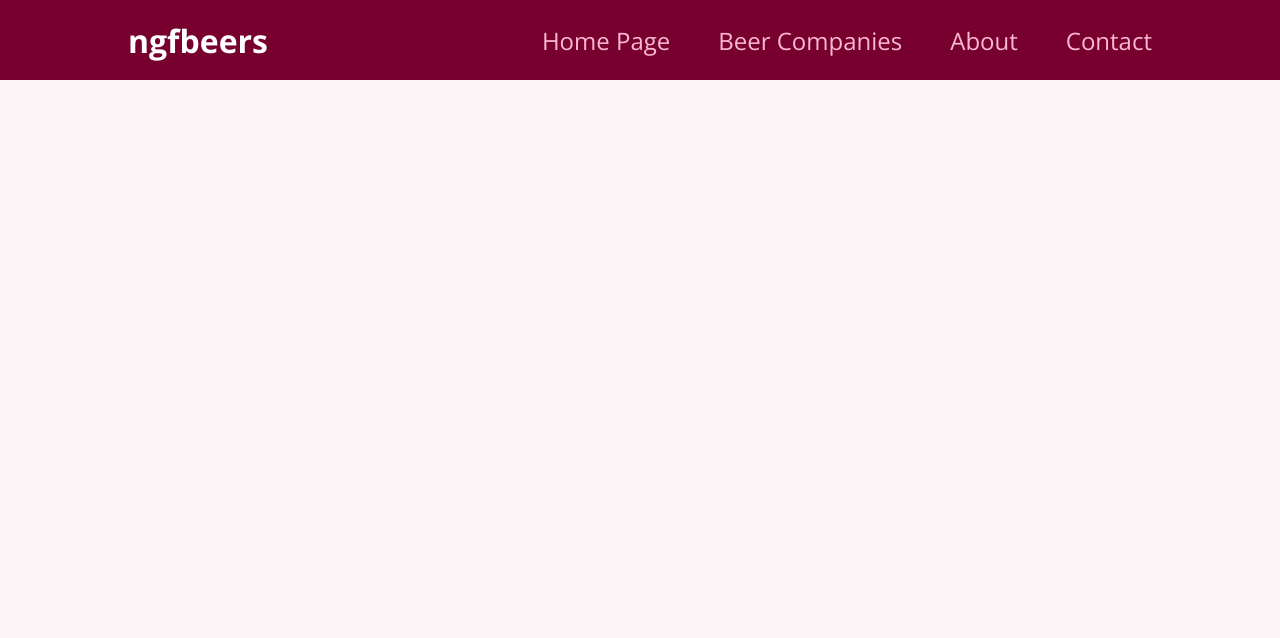
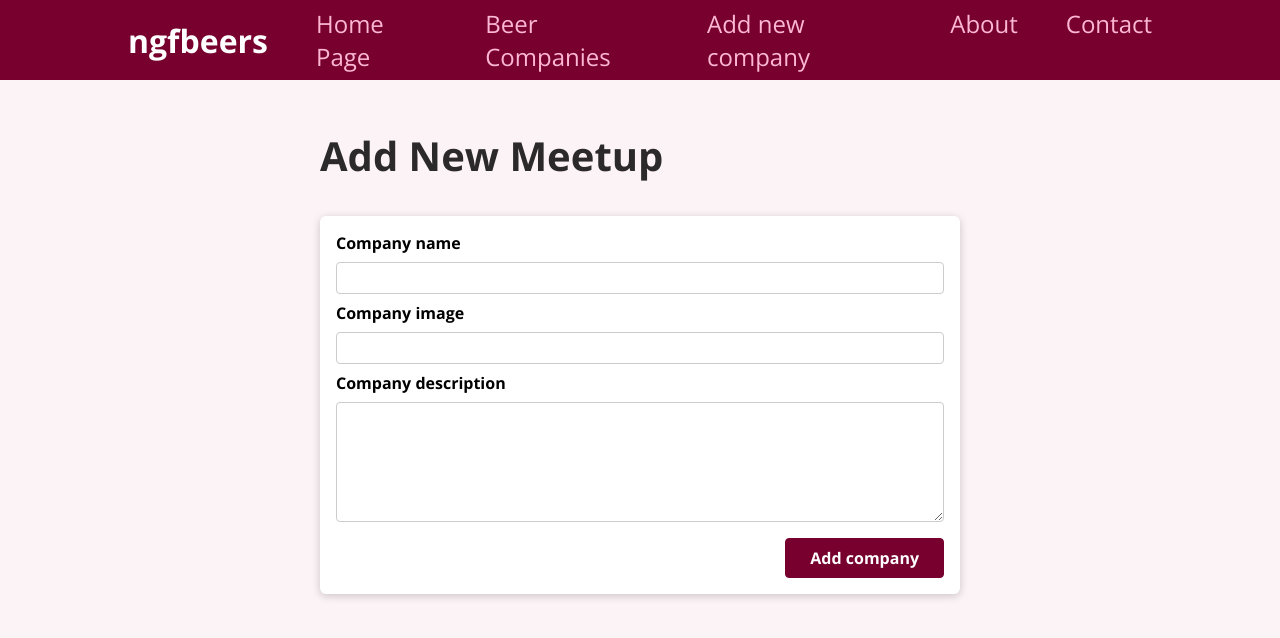
Before and after one commit to jdm79/react-ngfbeers, a React (Create React App) app: page /new-company in a window 1280 px wide. Shown: the top 638 px of the page. Built offline with nearby package versions, Linux system fonts and the light colour scheme.

Commit message:
add form to add companies to firebase api/database. works

```diff
--- a/src/App.js
+++ b/src/App.js
@@ -4,19 +4,23 @@ import CompaniesPage from './pages/Companies';
 import CompanyPage from './pages/Company';
 import AboutPage from './pages/About';
 import ContactPage from './pages/Contact';
+import NewCompanyPage from './pages/NewCompany';
 import HomePage from './pages/HomePage';
-import MainNavigation from './components/layout/MainNavigation';
+import Layout from './components/layout/Layout';
 import Beers from "./data.json"
 
 function App() {
-  return <div>
-    <MainNavigation />
+  return (
+    <Layout>
       <Switch>
         <Route path='/' exact>
           <HomePage />
         </Route>
         <Route path='/companies'>
           <CompaniesPage />
+        </Route>
+        <Route path='/new-company'>
+          <NewCompanyPage />
         </Route>
         <Route path='/company'>
           <CompanyPage />
@@ -28,8 +32,8 @@ function App() {
           <AboutPage />
         </Route>
       </Switch>
-
-  </div>
+    </Layout>
+  );
 }
 
 export default App;
--- /dev/null
+++ b/src/components/companies/NewCompanyForm.js
@@ -0,0 +1,50 @@
+import { useRef } from 'react';
+
+import Card from '../ui/Card';
+import classes from './NewCompanyForm.module.css';
+
+function NewCompanyForm(props) {
+    const titleInputRef = useRef();
+    const imageInputRef = useRef();
+    const descriptionInputRef = useRef();
+
+    function submitHandler(event) {
+        event.preventDefault();
+
+        const enteredTitle = titleInputRef.current.value;
+        const enteredImage = imageInputRef.current.value;
+        const enteredDescription = descriptionInputRef.current.value;
+
+        const companyData = {
+            title: enteredTitle,
+            image: enteredImage,
+            description: enteredDescription
+        };
+
+        props.onAddCompany(companyData);
+    }
+
+    return(
+        <Card>
+            <form className={classes.form} onSubmit={submitHandler}>
+                <div className={classes.control}>
+                    <label htmlFor='title'>Company name</label>
+                    <input type='text' required id='title' ref={titleInputRef}/>
+                </div>
+                <div className={classes.control}>
+                    <label htmlFor='image'>Company image</label>
+                    <input type='url' required id='image' ref={imageInputRef}/>
+                </div>
+                <div className={classes.control}>
+                    <label htmlFor='description'>Company description</label>
+                    <textarea required id='description' rows='5' ref={descriptionInputRef} />
+                </div>
+                <div className={classes.actions}>
+                    <button>Add company</button>
+                </div>
+            </form>
+        </Card>
+    )
+}
+
+export default NewCompanyForm;
--- /dev/null
+++ b/src/components/companies/NewCompanyForm.module.css
@@ -0,0 +1,45 @@
+.form {
+    padding: 1rem;
+  }
+
+  .control {
+    margin-bottom: 0.5rem;
+  }
+
+  .control label {
+    display: block;
+    font-weight: bold;
+    margin-bottom: 0.5rem;
+  }
+
+  .control input,
+  .control textarea {
+    display: block;
+    font: inherit;
+    border-radius: 4px;
+    border: 1px solid #ccc;
+    padding: 0.25rem;
+    width: 100%;
+  }
+
+  .actions {
+    margin-top: 1rem;
+    text-align: right;
+  }
+
+  .actions button {
+    font: inherit;
+    cursor: pointer;
+    background-color: #77002e;
+    color: white;
+    padding: 0.5rem 1.5rem;
+    border: 1px solid #77002e;
+    border-radius: 4px;
+    font-weight: bold;
+  }
+
+  .actions button:hover,
+  .actions button:active {
+    background-color: #a50e48;
+    border-color: #a50e48;
+  }
--- a/src/components/layout/Layout.js
+++ b/src/components/layout/Layout.js
@@ -0,0 +1,15 @@
+import MainNavigation from './MainNavigation';
+import classes from './Layout.module.css';
+
+function Layout(props) {
+    return(
+        <div>
+            <MainNavigation />
+            <main className={classes.main}>
+                {props.children}
+            </main>
+        </div>
+    )
+}
+
+export default Layout;
--- /dev/null
+++ b/src/components/layout/Layout.module.css
@@ -0,0 +1,5 @@
+.main {
+    margin: 3rem auto;
+    width: 90%;
+    max-width: 40rem;
+  }
--- a/src/components/layout/MainNavigation.js
+++ b/src/components/layout/MainNavigation.js
@@ -14,6 +14,9 @@ function MainNavigation() {
                         <Link to='/companies'>Beer Companies</Link>
                     </li>
                     <li>
+                        <Link to='/new-company'>Add new company</Link>
+                    </li>
+                    <li>
                         <Link to='/about'>About</Link>
                     </li>
                     <li>
--- /dev/null
+++ b/src/pages/NewCompany.js
@@ -0,0 +1,25 @@
+import NewCompanyForm from '../components/companies/NewCompanyForm';
+
+function NewCompanyPage(props) {
+    function onAddCompanyHandler(companyData) {
+        fetch(
+            'https://ngfbeers-api-default-rtdb.europe-west1.firebasedatabase.app/companies.json',
+            {
+                method: 'POST',
+                body: JSON.stringify(companyData),
+                headers: {
+                    'Content-Type': 'application/json'
+                }
+            }
+        );
+    }
+
+    return (
+        <section>
+            <h1>Add New Meetup</h1>
+            <NewCompanyForm onAddCompany={onAddCompanyHandler}/>
+        </section>
+    )
+}
+
+export default NewCompanyPage;
```
Lines whose indentation alone changed are shown as unchanged.
